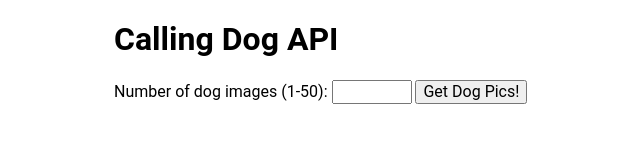
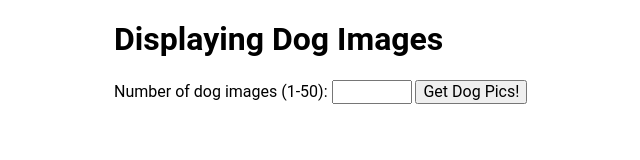
Before and after one commit to chn3sag/DisplayImageFromDogAPI, a plain HTML site: page index.html in a window 1280 px wide. Shown: the whole page, without its empty margins (14-654 px from the left). Drawn offline with nearby package versions, Linux system fonts and the light colour scheme.

Commit message:
Fixed h1

```diff
--- a/index.html
+++ b/index.html
@@ -18,7 +18,7 @@
     </head>
     <body>
         <main class="dog-api" role="main">
-            <h1>Calling Dog API</h1>
+            <h1>Displaying Dog Images</h1>
         <form>
             <label for="num-dogs">Number of dog images (1-50):</label>
             <input type="number" id="num-dogs" name="num-dogs" min="1" max="50">
```
